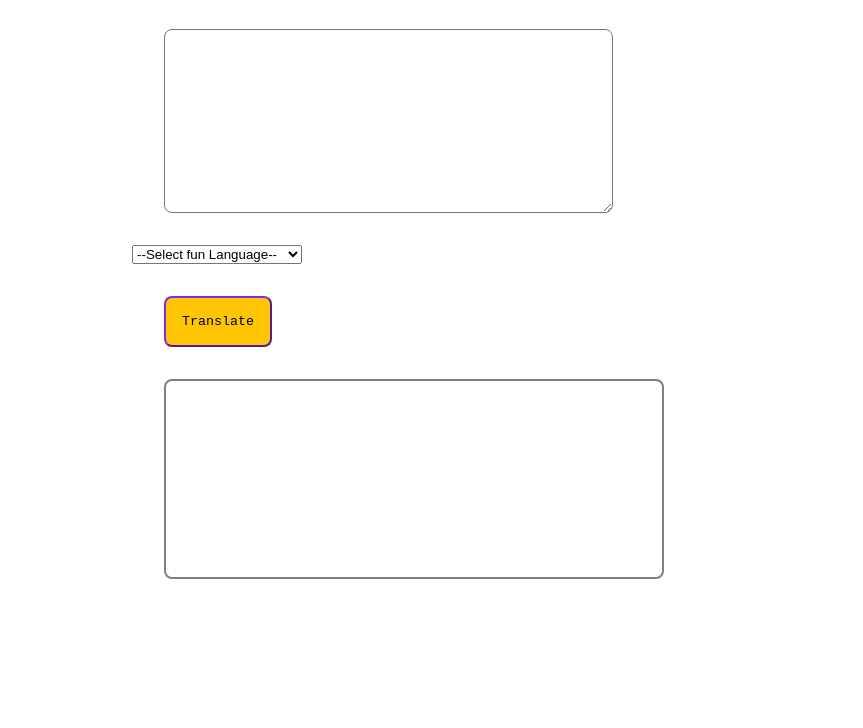
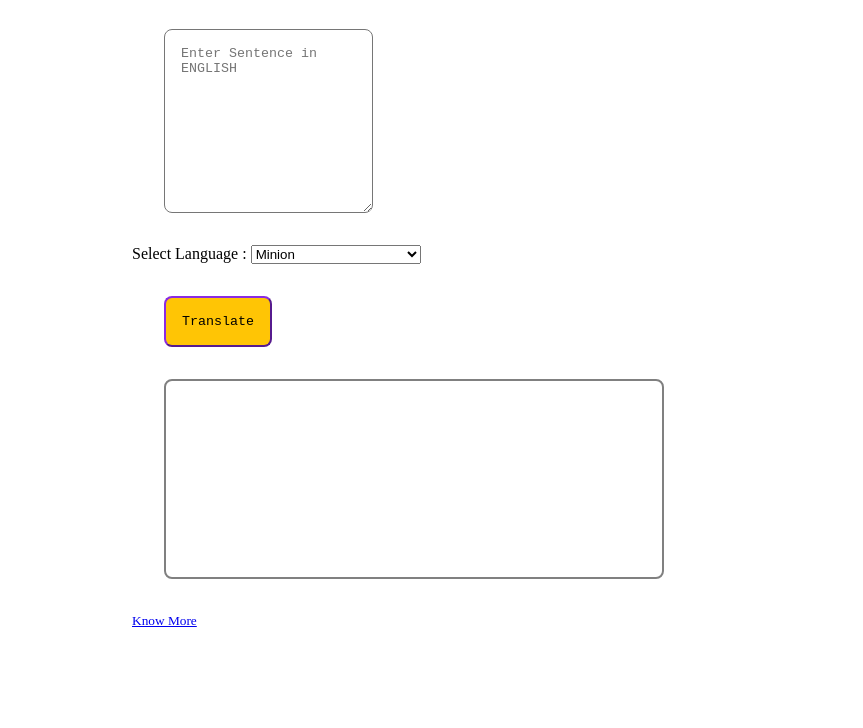
Before and after one commit to Jitendra1mp4/Banana-translate, a plain HTML site: page index.html in a window 1280 px wide. Shown: the part 72-800 px from the top of the page, without its empty margins (208-1071 px from the left). Drawn offline with Linux system fonts and the light colour scheme.

Commit message:
fix : some bug fixes for languages

```diff
--- a/index.html
+++ b/index.html
@@ -6,33 +6,27 @@
     <meta http-equiv="X-UA-Compatible" content="IE=edge">
     <meta name="viewport" content="width=device-width, initial-scale=1.0">
     <link rel="stylesheet" href="style.css">
-    <title>Banana Translate Project | Lesson 4</title>
+    <title>Funny Translate</title>
 </head>
 
 <body>
     <nav class="">
-        <span class="brand">Banana Translate</span>
-        <!-- <ul>
-            <li></li>
-        </ul> -->
+        <span class="brand">Funny Translate</span>
     </nav>
     <main class="container-center">
 
-        <textarea name="content" id="textarea-content" cols="50" rows="10" placeholder="Enter Sentence in ENGLISH">
+        <textarea name="content" id="textarea-content" class="in-out-control" cols="20" rows="10"
+            placeholder="Enter Sentence in ENGLISH"></textarea>
 
-    </textarea>
+        <div class="container-fluid">
+            <label for="select-language">Select Language : </label>
 
-        <select name="language" id="select-language">
+            <select name="language" class="btn" id="select-language">
                 <option value="">--Select fun Language--</option>
-            <option value="Starwars">Starwars</option>
-            <option value="Startrek">Startrek</option>
-            <option value="Got">Got</option>
-            <option value="Elvish">Elvish</option>
-            <option value="All">All</option>
                 <option value="Yoda">Yoda</option>
                 <option value="Pirate">Pirate</option>
                 <option value="Valspeak">Valspeak</option>
-            <option value="Minion">Minion</option>
+                <option value="Minion" selected>Minion</option>
                 <option value="Ferb-latin">Ferb latin</option>
                 <option value="Pig-latin">Pig latin</option>
                 <option value="Dothraki">Dothraki</option>
@@ -97,14 +91,14 @@
                 <option value="Draconic">Draconic</option>
                 <option value="Enderman">Enderman</option>
                 <option value="Wheel-of-time-old-tongue">Wheel of time old tongue</option>
-        </select>
-        <button id="btn-translate">
+            </select> <br>
+            <button id="btn-translate" class="btn btn-primary">
                 Translate
             </button>
-
-        <div class="div-output" id="div-output">
-
         </div>
+        <div class="div-output in-out-control" id="div-output">
+        </div>
+        <small><a href="https://funtranslations.com/">Know More</a></small>
     </main>
     <script src="app.js"></script>
 </body>
```
Lines whose indentation alone changed are shown as unchanged.
